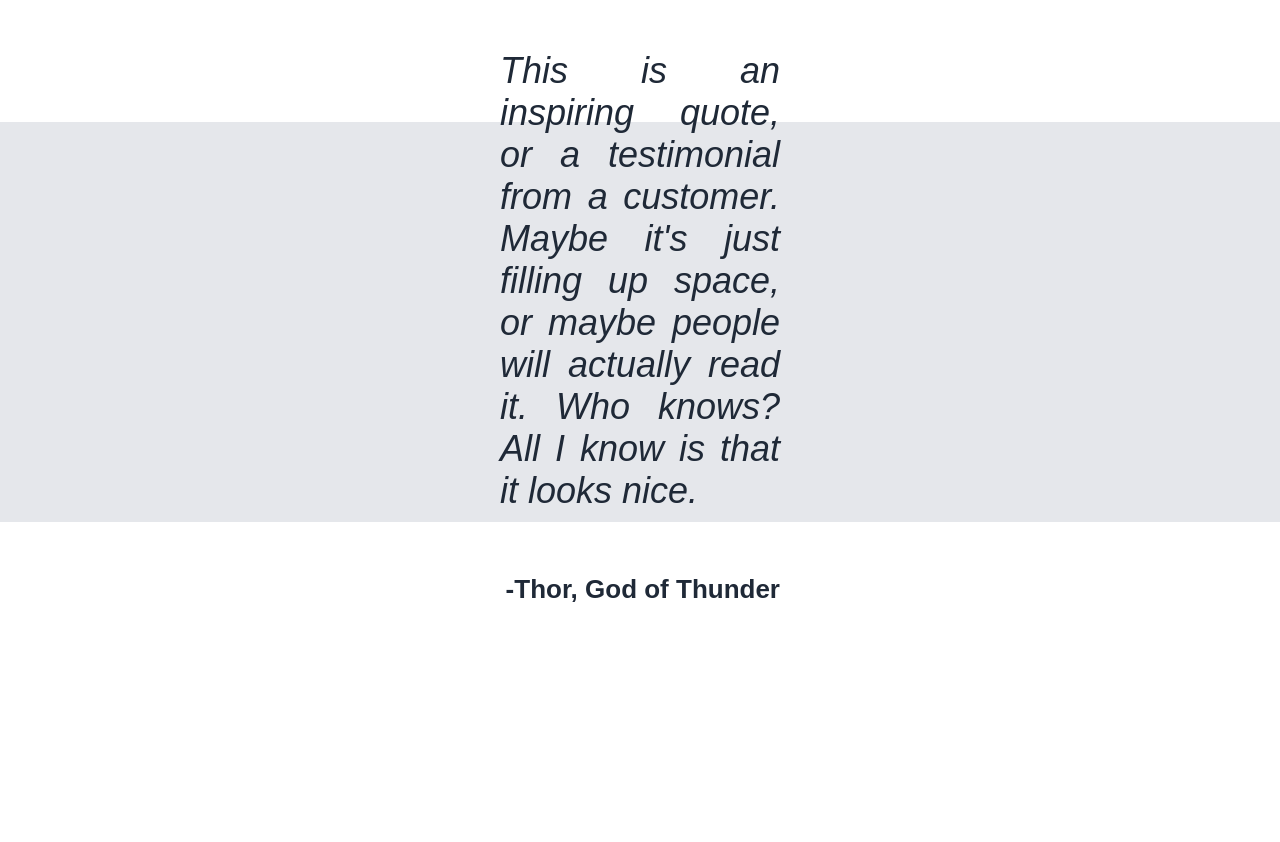
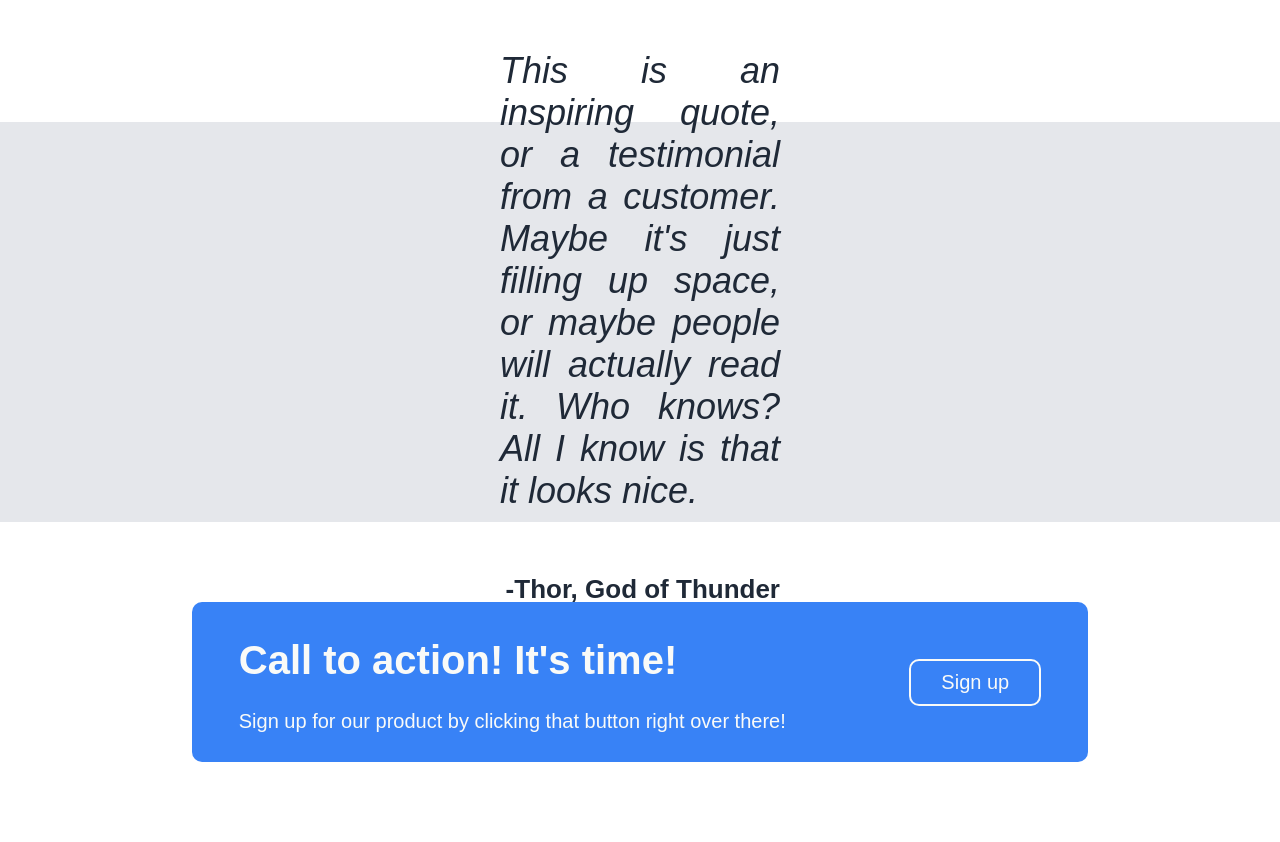
Before and after one commit to marcelo-conti02/odin-LandingPage, a plain HTML site: page index.html in a window 1280 px wide. Shown: the part 868-1710 px from the top of the page. Before the commit the page ends 1473 px from the top, so only its background shows below. Drawn offline with Linux system fonts and the light colour scheme.

Commit message:
add page4

```diff
--- a/index.html
+++ b/index.html
@@ -48,5 +48,14 @@
         <p class="qhotetext">This is an inspiring quote, or a testimonial from a customer. Maybe it's just filling up space, or maybe people will actually read it. Who knows? All I know is that it looks nice.</p>
         <p id="thor">-Thor, God of Thunder</p>
     </div>
+    <div class="page4">
+        <div class="bluebox">
+            <div>
+                <h1>Call to action! It's time!</h1>
+                <p>Sign up for our product by clicking that button right over there!</p>
+            </div>
+            <button>Sign up</button>
+        </div>
+    </div>
 </body>
 </html>
--- a/styles.css
+++ b/styles.css
@@ -106,3 +106,34 @@ body{
     color: #1F2937;
     text-align: end;
 }
+.page4{
+    height: 40vh;
+    display: flex;
+    justify-content: center;
+    align-items: center;
+    color: #F9FAF8;
+    font-size: 20px;
+}
+.bluebox{
+    background-color: #3882F6;
+    display: flex;
+    justify-content: space-around;
+    align-items: center;
+    gap: 30px;
+    height: 20vh;
+    width: 70vw;
+    border-radius: 10px;
+}
+
+.page4 button{
+    border-color: #F9FAF8;
+    border-style: solid;
+    border-radius: 10px;
+    background-color: #3882F6;
+    color: #F9FAF8;
+    font-size: 20px;
+    padding-top: 10px;
+    padding-bottom: 10px;
+    padding-left: 30px;
+    padding-right: 30px;
+}
```
